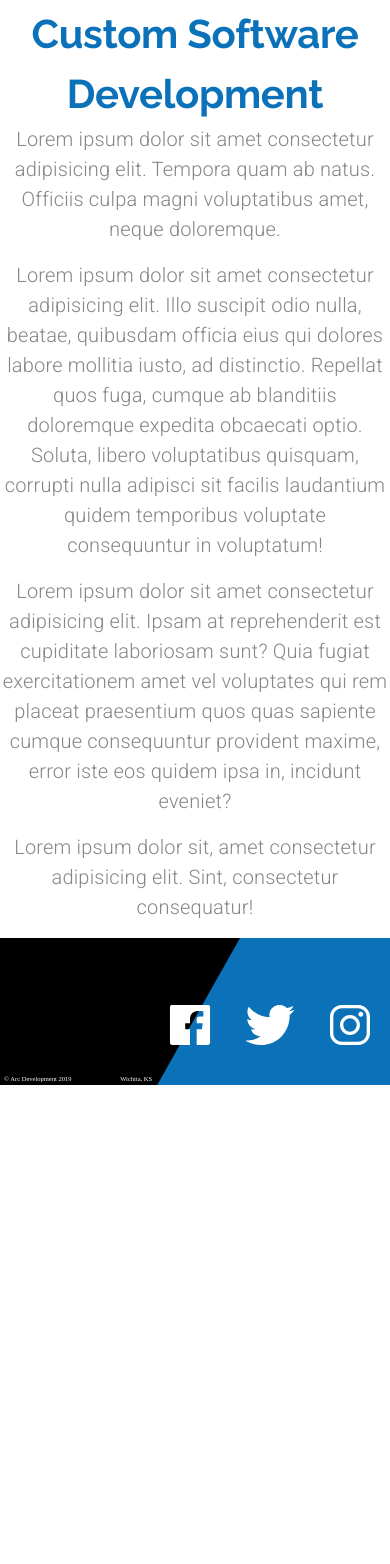
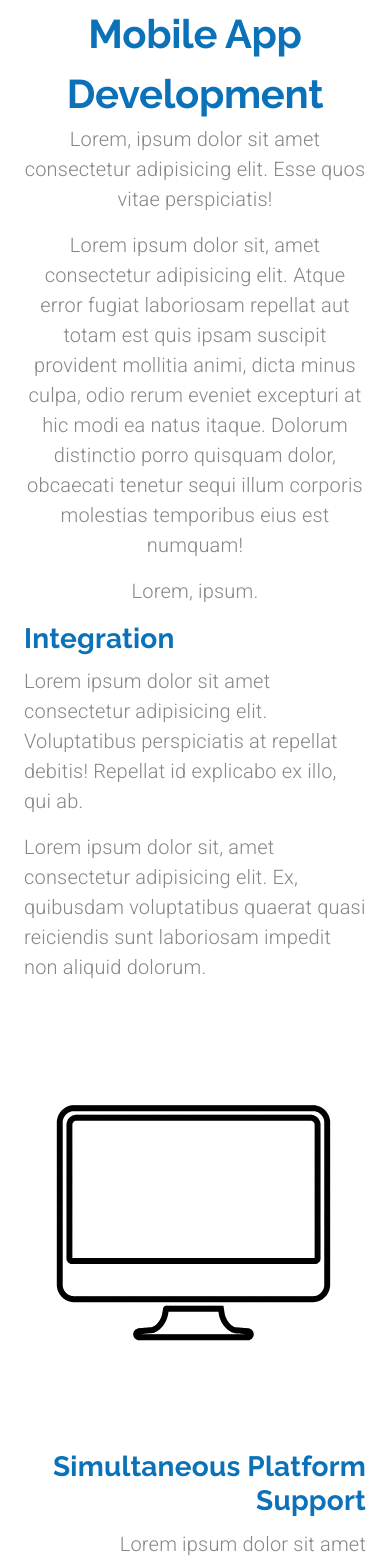
Before and after one commit to dejanV91/materialUiPractice, a React (Create React App) app: page /mobile in a window 390 px wide. Shown: the part 100-1664 px from the top of the page. Before the commit the page ends 1185 px from the top, so only its background shows below. Built offline with nearby package versions, Linux system fonts and the light colour scheme.

Commit message:
Finish mobile app setup

```diff
--- a/src/components/MobileApps.js
+++ b/src/components/MobileApps.js
@@ -12,13 +12,40 @@ import Hidden from "@mui/material/Hidden";
 import forwardArrow from "../assets/forwardArrow.svg";
 import backArrow from "../assets/backArrow.svg";
 
-const useStyles = makeStyles()((theme) => ({}));
+import integrationAnimation from "../animations/integrationAnimation/data.json";
+
+const useStyles = makeStyles()((theme) => ({
+  heading: {
+    maxWidth: "40em",
+  },
+  arrowContainer: {
+    marginTop: "0.5em",
+  },
+  rowContainer: {
+    paddingLeft: "5em",
+    paddingRight: "5em",
+
+    [theme.breakpoints.down("md")]: {
+      paddingLeft: "1.5em",
+      paddingRight: "1.5em",
+    },
+  },
+}));
 
 export default function MobileApps(props) {
   const { classes } = useStyles();
   const theme = useTheme();
   const matchesMD = useMediaQuery(theme.breakpoints.down("lg"));
   const matchesXS = useMediaQuery(theme.breakpoints.down("md"));
+
+  const defaultOptions = {
+    loop: true,
+    autoplay: true,
+    animationData: integrationAnimation,
+    rendererSettings: {
+      preserveAspectRatio: "xMidYMid slice",
+    },
+  };
 
   return (
     <Grid container direction="column">
@@ -39,12 +66,12 @@ export default function MobileApps(props) {
             <IconButton
               style={{ backgroundColor: "transparent" }}
               component={Link}
-              to="/services"
+              to="/customs"
               onClick={() => {
-                props.setSelectedIndex(0);
+                props.setSelectedIndex(1);
               }}
             >
-              <img src={backArrow} alt="back to services page" />
+              <img src={backArrow} alt="back to custom development page" />
             </IconButton>
           </Grid>
         </Hidden>
@@ -52,7 +79,7 @@ export default function MobileApps(props) {
         <Grid item container direction="column" className={classes.heading}>
           <Grid item>
             <Typography variant="h2" align={matchesMD ? "center" : undefined}>
-              Custom Software Development
+              Mobile App Development
             </Typography>
           </Grid>
           <Grid item>
@@ -61,40 +88,27 @@ export default function MobileApps(props) {
               variant="body1"
               paragraph
             >
-              Lorem ipsum dolor sit amet consectetur adipisicing elit. Tempora
-              quam ab natus. Officiis culpa magni voluptatibus amet, neque
-              doloremque.
+              Lorem, ipsum dolor sit amet consectetur adipisicing elit. Esse
+              quos vitae perspiciatis!
             </Typography>
             <Typography
               align={matchesMD ? "center" : undefined}
               variant="body1"
               paragraph
             >
-              Lorem ipsum dolor sit amet consectetur adipisicing elit. Illo
-              suscipit odio nulla, beatae, quibusdam officia eius qui dolores
-              labore mollitia iusto, ad distinctio. Repellat quos fuga, cumque
-              ab blanditiis doloremque expedita obcaecati optio. Soluta, libero
-              voluptatibus quisquam, corrupti nulla adipisci sit facilis
-              laudantium quidem temporibus voluptate consequuntur in voluptatum!
+              Lorem ipsum dolor sit, amet consectetur adipisicing elit. Atque
+              error fugiat laboriosam repellat aut totam est quis ipsam suscipit
+              provident mollitia animi, dicta minus culpa, odio rerum eveniet
+              excepturi at hic modi ea natus itaque. Dolorum distinctio porro
+              quisquam dolor, obcaecati tenetur sequi illum corporis molestias
+              temporibus eius est numquam!
             </Typography>
             <Typography
               align={matchesMD ? "center" : undefined}
               variant="body1"
               paragraph
             >
-              Lorem ipsum dolor sit amet consectetur adipisicing elit. Ipsam at
-              reprehenderit est cupiditate laboriosam sunt? Quia fugiat
-              exercitationem amet vel voluptates qui rem placeat praesentium
-              quos quas sapiente cumque consequuntur provident maxime, error
-              iste eos quidem ipsa in, incidunt eveniet?
-            </Typography>
-            <Typography
-              align={matchesMD ? "center" : undefined}
-              variant="body1"
-              paragraph
-            >
-              Lorem ipsum dolor sit, amet consectetur adipisicing elit. Sint,
-              consectetur consequatur!
+              Lorem, ipsum.
             </Typography>
           </Grid>
         </Grid>
@@ -103,19 +117,61 @@ export default function MobileApps(props) {
             <IconButton
               style={{ backgroundColor: "transparent" }}
               component={Link}
-              to="/mobile"
+              to="/websites"
               onClick={() => {
-                props.setSelectedIndex(2);
+                props.setSelectedIndex(3);
               }}
             >
               <img
                 src={forwardArrow}
-                alt="Forward to Mobile Development page"
+                alt="Forward to Websites Development page"
               />
             </IconButton>
           </Grid>
         </Hidden>
       </Grid>
+      <Grid item container direction="row" className={classes.rowContainer}>
+        <Grid item container direction="column" md>
+          <Grid item>
+            <Typography variant="h4" gutterBottom>
+              Integration
+            </Typography>
+          </Grid>
+          <Grid item>
+            <Typography variant="body1" paragraph>
+              Lorem ipsum dolor sit amet consectetur adipisicing elit.
+              Voluptatibus perspiciatis at repellat debitis! Repellat id
+              explicabo ex illo, qui ab.
+            </Typography>
+            <Typography variant="body1" paragraph>
+              Lorem ipsum dolor sit, amet consectetur adipisicing elit. Ex,
+              quibusdam voluptatibus quaerat quasi reiciendis sunt laboriosam
+              impedit non aliquid dolorum.
+            </Typography>
+          </Grid>
+        </Grid>
+        <Grid item md>
+          <Lottie options={defaultOptions} isStopped={true}></Lottie>
+        </Grid>
+        <Grid item container direction="column" md>
+          <Grid item>
+            <Typography align="right" variant="h4" gutterBottom>
+              Simultaneous Platform Support
+            </Typography>
+          </Grid>
+          <Grid item>
+            <Typography align="right" variant="body1" paragraph>
+              Lorem ipsum dolor sit amet consectetur adipisicing elit. Voluptate
+              provident officia distinctio! Omnis maiores dicta suscipit nihil
+              reprehenderit?
+            </Typography>
+            <Typography align="right" variant="body1" paragraph>
+              Lorem ipsum dolor sit amet consectetur adipisicing elit. Dolore
+              facere animi saepe amet iste at recusandae.
+            </Typography>
+          </Grid>
+        </Grid>
+      </Grid>
     </Grid>
   );
 }
```
